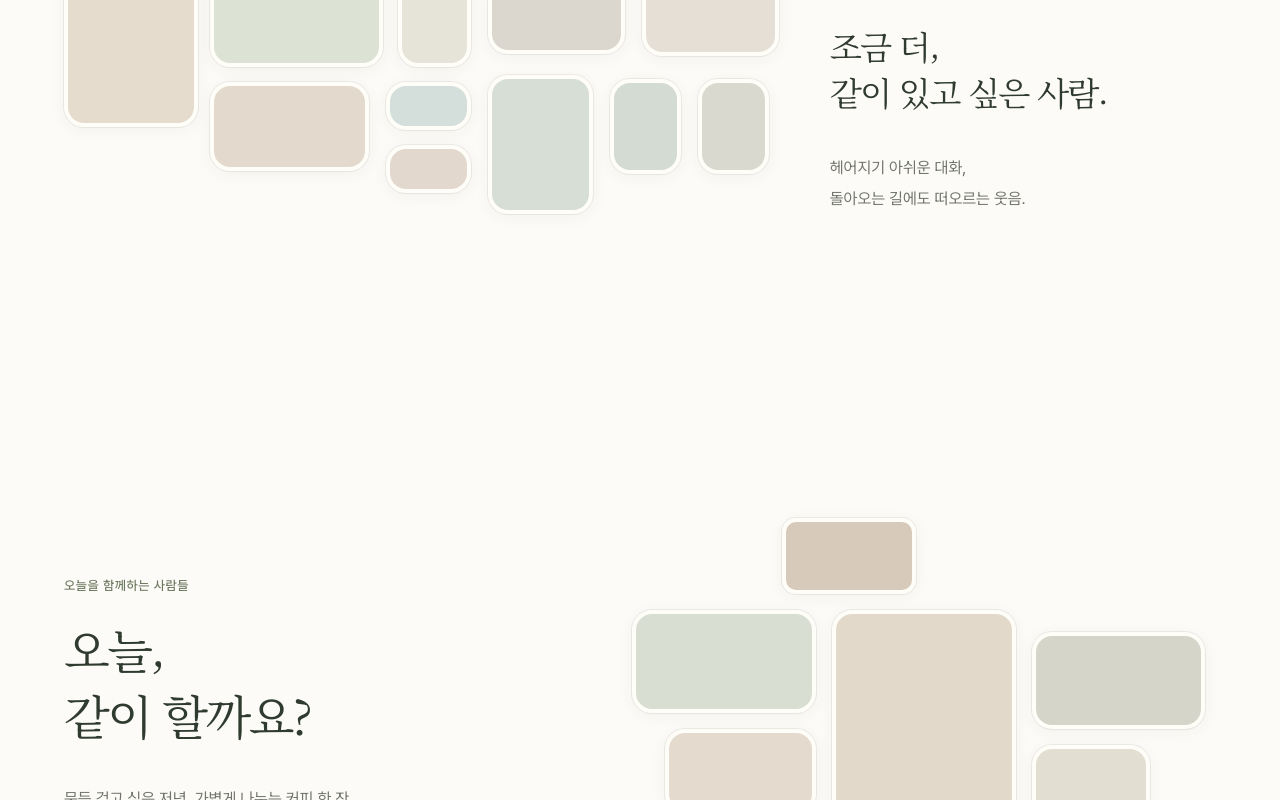
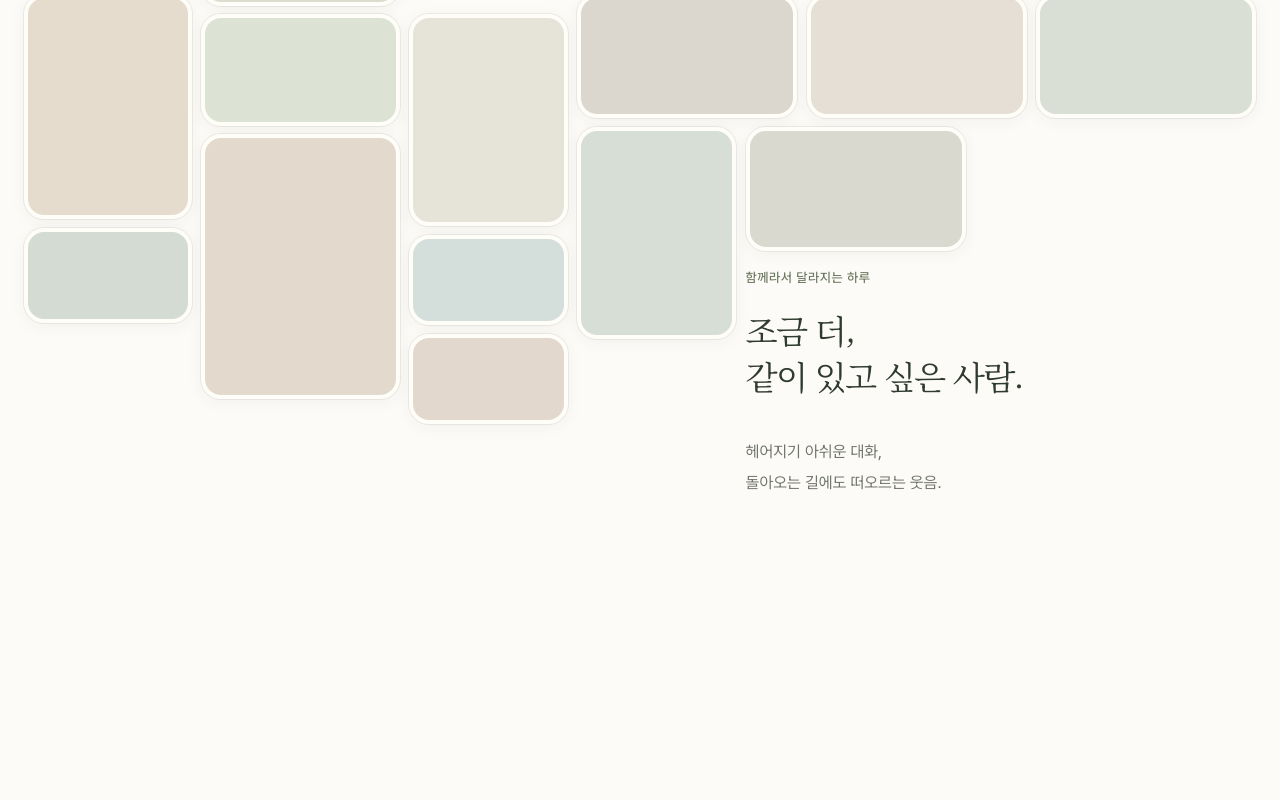
Before and after one commit to JAVECompany/jave-website, a Next.js app: page /tilde in a window 1280 px wide. Shown: the part 1560-2360 px from the top of the page. Built offline with nearby package versions, Linux system fonts and the light colour scheme.

Commit message:
[CF-Pages-Skip] feat: 틸드 갤러리 확대와 섹션 간격 조정

```diff
--- a/src/app/tilde/_components/stories/ConversationGallery.tsx
+++ b/src/app/tilde/_components/stories/ConversationGallery.tsx
@@ -1,3 +1,4 @@
+import type { CSSProperties } from "react";
 import {
     conversationGalleryCanvas,
     conversationGalleryFrames,
@@ -5,34 +6,42 @@ import {
 import TildeReveal from "../motion/TildeReveal";
 import StoryPhoto from "./StoryPhoto";
 
+type GalleryStyle = CSSProperties & Record<`--gallery-${string}`, string>;
+
 export default function ConversationGallery() {
+    const canvasStyle: GalleryStyle = {
+        "--gallery-ratio": `${conversationGalleryCanvas.width} / ${conversationGalleryCanvas.height}`,
+    };
+
     return (
         <div
-            className="relative w-full min-w-0"
-            style={{
-                aspectRatio: `${conversationGalleryCanvas.width} / ${conversationGalleryCanvas.height}`,
-            }}
+            className="w-full min-w-0 columns-2 gap-3 sm:columns-3 sm:gap-4 lg:relative lg:col-start-1 lg:row-start-1 lg:aspect-[var(--gallery-ratio)] lg:columns-auto"
+            style={canvasStyle}
         >
-            {conversationGalleryFrames.map(({ photo, x, y, width, className }, index) => (
+            {conversationGalleryFrames.map(({ photo, x, y, width, className }, index) => {
+                const frameStyle: GalleryStyle = {
+                    "--gallery-left": `${(x / conversationGalleryCanvas.width) * 100}%`,
+                    "--gallery-top": `${(y / conversationGalleryCanvas.height) * 100}%`,
+                    "--gallery-width": `${(width / conversationGalleryCanvas.width) * 100}%`,
+                };
+
+                return (
                     <div
                         key={photo.alt}
-                    className="absolute"
-                    style={{
-                        left: `${(x / conversationGalleryCanvas.width) * 100}%`,
-                        top: `${(y / conversationGalleryCanvas.height) * 100}%`,
-                        width: `${(width / conversationGalleryCanvas.width) * 100}%`,
-                    }}
+                        className="mb-3 min-w-0 break-inside-avoid sm:mb-4 lg:absolute lg:top-[var(--gallery-top)] lg:left-[var(--gallery-left)] lg:mb-0 lg:w-[var(--gallery-width)]"
+                        style={frameStyle}
                     >
                         <TildeReveal delay={(index % 4) * 40}>
                             <StoryPhoto
                                 photo={photo}
                                 framed
                                 className={className}
-                            sizes={`(min-width: 1024px) ${Math.ceil((width / conversationGalleryCanvas.width) * 63)}vw, ${Math.ceil((width / conversationGalleryCanvas.width) * 100)}vw`}
+                                sizes={`(min-width: 1024px) ${Math.ceil((width / conversationGalleryCanvas.width) * 100)}vw, (min-width: 640px) 33vw, 50vw`}
                             />
                         </TildeReveal>
                     </div>
-            ))}
+                );
+            })}
         </div>
     );
 }
--- a/src/app/tilde/_components/stories/TildeConversation.tsx
+++ b/src/app/tilde/_components/stories/TildeConversation.tsx
@@ -8,10 +8,13 @@ export default function TildeConversation() {
         <section
             id="tilde-connections"
             aria-labelledby="tilde-conversation-title"
-            className="grid scroll-mt-12 items-end gap-12 bg-transparent pt-12 pb-24 sm:gap-16 sm:pt-20 sm:pb-32 lg:grid-cols-[minmax(0,1.85fr)_minmax(0,1fr)] lg:gap-[4vw] lg:pt-28 lg:pb-40"
+            className="-mx-2 grid scroll-mt-12 items-start bg-transparent pt-12 pb-40 sm:-mx-3 sm:pt-20 sm:pb-48 lg:-mx-10 lg:pt-28 lg:pb-72"
         >
             <ConversationGallery />
-            <TildeReveal className="min-w-0 justify-self-end lg:justify-self-auto" delay={160}>
+            <TildeReveal
+                className="mt-10 min-w-0 justify-self-end px-2 sm:mt-12 sm:px-3 lg:col-start-1 lg:row-start-1 lg:mt-[30.28%] lg:ml-[58.57%] lg:w-[41.43%] lg:justify-self-auto lg:px-0"
+                delay={160}
+            >
                 <StoryCopy
                     id="tilde-conversation-title"
                     titleClassName="text-[clamp(2rem,2.6vw,3.25rem)]"
--- a/src/app/tilde/_components/stories/TildeToday.tsx
+++ b/src/app/tilde/_components/stories/TildeToday.tsx
@@ -8,9 +8,9 @@ export default function TildeToday() {
         <section
             id="tilde-today"
             aria-labelledby="tilde-today-title"
-            className="-mx-5 grid scroll-mt-12 items-center gap-12 px-5 py-20 sm:-mx-8 sm:px-8 sm:py-28 md:grid-cols-[minmax(0,.9fr)_minmax(0,1.1fr)] md:gap-12 lg:-mx-16 lg:gap-[7vw] lg:px-16 lg:py-36"
+            className="-mx-5 grid scroll-mt-12 items-start gap-12 px-5 py-20 sm:-mx-8 sm:px-8 sm:py-28 md:grid-cols-[minmax(0,.65fr)_minmax(0,1.35fr)] md:gap-[4vw] lg:-mx-16 lg:px-16 lg:py-36"
         >
-            <TildeReveal>
+            <TildeReveal className="min-w-0 md:pt-[9vw]">
                 <StoryCopy id="tilde-today-title" {...todayStory} />
             </TildeReveal>
             <TodayGallery />
--- a/src/app/tilde/_components/stories/TodayGallery.tsx
+++ b/src/app/tilde/_components/stories/TodayGallery.tsx
@@ -9,7 +9,7 @@ export default function TodayGallery() {
                 <StoryPhoto
                     photo={storyPhotos.todayDetail}
                     className="aspect-[16/9] rounded-[10px]! bg-[#d7cabb] sm:rounded-[14px]!"
-                    sizes="(min-width: 768px) 13vw, 23vw"
+                    sizes="(min-width: 768px) 17vw, 23vw"
                     framed
                 />
             </TildeReveal>
@@ -18,7 +18,7 @@ export default function TodayGallery() {
                     <StoryPhoto
                         photo={storyPhotos.todayWalk}
                         className="aspect-[16/9] bg-[#d8dfd2]"
-                        sizes="(min-width: 768px) 18vw, 31vw"
+                        sizes="(min-width: 768px) 23vw, 31vw"
                         framed
                     />
                 </TildeReveal>
@@ -26,7 +26,7 @@ export default function TodayGallery() {
                     <StoryPhoto
                         photo={storyPhotos.todayCoffee}
                         className="aspect-[16/9] bg-[#e4dace]"
-                        sizes="(min-width: 768px) 15vw, 25vw"
+                        sizes="(min-width: 768px) 19vw, 25vw"
                         framed
                     />
                 </TildeReveal>
@@ -35,7 +35,7 @@ export default function TodayGallery() {
                 <StoryPhoto
                     photo={storyPhotos.todayGroup}
                     className="aspect-[3/4] bg-[#e2d9cb]"
-                    sizes="(min-width: 768px) 18vw, 31vw"
+                    sizes="(min-width: 768px) 23vw, 31vw"
                     framed
                 />
             </TildeReveal>
@@ -44,7 +44,7 @@ export default function TodayGallery() {
                     <StoryPhoto
                         photo={storyPhotos.todaySunset}
                         className="aspect-[16/9] bg-[#d5d6c9]"
-                        sizes="(min-width: 768px) 17vw, 29vw"
+                        sizes="(min-width: 768px) 22vw, 29vw"
                         framed
                     />
                 </TildeReveal>
@@ -52,7 +52,7 @@ export default function TodayGallery() {
                     <StoryPhoto
                         photo={storyPhotos.todayLaugh}
                         className="aspect-[3/4] bg-[#e2ded2]"
-                        sizes="(min-width: 768px) 12vw, 20vw"
+                        sizes="(min-width: 768px) 15vw, 20vw"
                         framed
                     />
                 </TildeReveal>
--- a/src/app/tilde/_data/conversation-gallery.ts
+++ b/src/app/tilde/_data/conversation-gallery.ts
@@ -1,91 +1,98 @@
 import { storyPhotos } from "./stories";
 
-// The reference wall's relative positions are preserved; only its panoramic frame is split.
-export const conversationGalleryCanvas = { width: 293, height: 394 / 3 };
+// A full-width gallery with a free area below the right-hand frames for the story copy.
+export const conversationGalleryCanvas = { width: 1354, height: 582.4375 };
 
 export const conversationGalleryFrames = [
     {
         photo: storyPhotos.conversationWalk,
         x: 0,
-        y: 22,
-        width: 55,
+        y: 110,
+        width: 185,
         className: "aspect-[3/4] bg-[#e5dccd]",
     },
     {
         photo: storyPhotos.conversationLittleMoment,
-        x: 60,
+        x: 195,
         y: 0,
-        width: 38,
+        width: 218,
         className: "aspect-video bg-[#dedbcf]",
     },
     {
         photo: storyPhotos.conversation,
-        x: 60,
-        y: 31,
-        width: 71,
+        x: 195,
+        y: 132,
+        width: 218,
         className: "aspect-video bg-[#dce3d5]",
     },
     {
+        photo: storyPhotos.conversationBakery,
+        x: 195,
+        y: 264,
+        width: 218,
+        className: "aspect-[3/4] bg-[#e3dacd]",
+    },
+    {
         photo: storyPhotos.conversationEveryday,
-        x: 137,
-        y: 31,
-        width: 30,
+        x: 423,
+        y: 132,
+        width: 175,
         className: "aspect-[3/4] bg-[#e6e4d8]",
     },
     {
+        photo: storyPhotos.conversationFountain,
+        x: 423,
+        y: 375,
+        width: 175,
+        className: "aspect-video bg-[#d4dfdc]",
+    },
+    {
+        photo: storyPhotos.conversationLaugh,
+        x: 423,
+        y: 484,
+        width: 175,
+        className: "aspect-video bg-[#e2d8cd]",
+    },
+    {
+        photo: storyPhotos.conversationWindow,
+        x: 0,
+        y: 367,
+        width: 185,
+        className: "aspect-video bg-[#d4dbd3]",
+    },
+    {
         photo: storyPhotos.conversationCoffee,
-        x: 174,
-        y: 34,
-        width: 56,
+        x: 608,
+        y: 110,
+        width: 242,
         className: "aspect-video bg-[#dcd7ce]",
     },
     {
         photo: storyPhotos.conversationMoment,
-        x: 237,
-        y: 35,
-        width: 56,
+        x: 860,
+        y: 110,
+        width: 242,
         className: "aspect-video bg-[#e5dfd6]",
     },
     {
-        photo: storyPhotos.conversationBakery,
-        x: 60,
-        y: 77,
-        width: 65,
-        className: "aspect-video bg-[#e3dacd]",
-    },
-    {
-        photo: storyPhotos.conversationFountain,
-        x: 132,
-        y: 77,
-        width: 35,
-        className: "aspect-video bg-[#d4dfdc]",
-    },
-    {
-        photo: storyPhotos.conversationLaugh,
-        x: 132,
-        y: 103,
-        width: 35,
-        className: "aspect-video bg-[#e2d8cd]",
+        photo: storyPhotos.conversationNewMemory,
+        x: 1112,
+        y: 110,
+        width: 242,
+        className: "aspect-video bg-[#d9dfd5]",
     },
     {
         photo: storyPhotos.conversationSmile,
-        x: 174,
-        y: 74,
-        width: 43,
+        x: 608,
+        y: 256,
+        width: 175,
         className: "aspect-[3/4] bg-[#d6ded6]",
     },
     {
-        photo: storyPhotos.conversationWindow,
-        x: 224,
-        y: 76,
-        width: 29,
-        className: "aspect-[3/4] bg-[#d4dbd3]",
-    },
-    {
         photo: storyPhotos.conversationEvening,
-        x: 260,
-        y: 76,
-        width: 29,
-        className: "aspect-[3/4] bg-[#d9d9cf]",
+        x: 793,
+        y: 256,
+        width: 242,
+        className: "aspect-video bg-[#d9d9cf]",
     },
 ];
--- a/src/app/tilde/_data/stories.ts
+++ b/src/app/tilde/_data/stories.ts
@@ -36,6 +36,7 @@ export const storyPhotos = {
     conversationBakery: { src: null, alt: "빵집에서 함께 빵을 고르는 두 사람" },
     conversationFountain: { src: null, alt: "분수대 곁에서 함께 쉬어 가는 오후" },
     conversationEvening: { src: null, alt: "저녁 산책을 함께하는 사람" },
+    conversationNewMemory: { src: null, alt: "함께 보내며 새롭게 쌓이는 추억" },
     todayDetail: { src: null, alt: "함께 보내는 저녁의 작은 순간" },
     todayGroup: { src: null, alt: "오늘의 약속을 함께 즐기는 친구들" },
     todayWalk: { src: null, alt: "가볍게 산책하며 이야기를 나누는 친구들" },
```
Also changed, not shown: 2 other files (tests, documents, lock files or other folders). Lines whose indentation alone changed are shown as unchanged.
